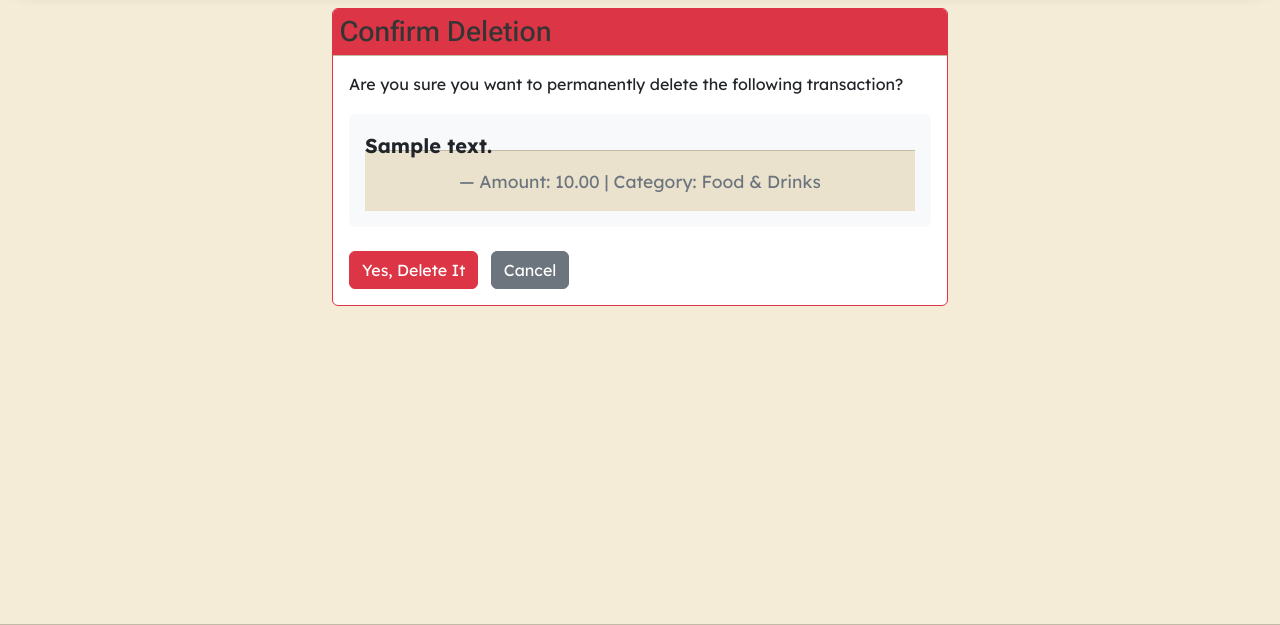
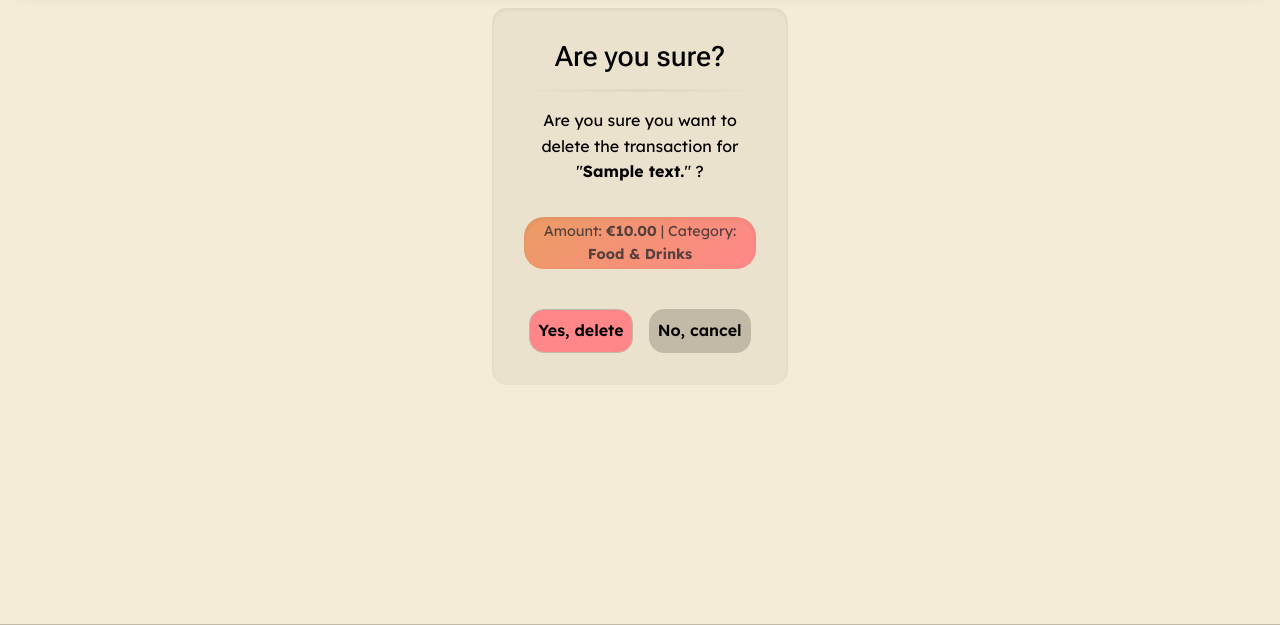
Before and after one commit to mlucasmichel/finantial-map-app, a Django app: page /transactions/delete/1/ in a window 1280 px wide. Shown: the part 88-713 px from the top of the page. Run offline with Django 4.2, Linux system fonts and the light colour scheme; a user stored in the database is signed in; data comes from the database, SQL or seed files in the repository; tables that the repository leaves empty hold one stand-in row (values such as "Sample post"); some libraries are stand-ins or nearby versions.

Commit message:
Refactor transaction deletion confirmation page

```diff
--- a/budget/templates/budget/transaction_confirm_delete.html
+++ b/budget/templates/budget/transaction_confirm_delete.html
@@ -1,28 +1,31 @@
 {% extends 'base.html' %}
-{% block title %}Delete Transaction{% endblock title %}
+{% load static %}
+{% load i18n %}
+
+{% block title %}{% trans "Delete Transaction" %}{% endblock title %}
 
 {% block content %}
-<div class="row justify-content-center">
-    <div class="col-md-6">
-        <div class="card border-danger">
-            <div class="card-header bg-danger text-white">
-                <h3 class="mb-0">Confirm Deletion</h3>
-            </div>
-            <div class="card-body">
-                <p class="card-text">Are you sure you want to permanently delete the following transaction?</p>
+<section id="transaction-delete-section" class="h-100 d-flex flex-column">
+    <div class="row my-auto justify-content-center">
+        <div class="col-sm-6 col-md-6 col-lg-4 col-xl-3 col-xxl-3">
+            <div class="main-card">
+                <div class="p-4 text-center">
+                    <h1 class="h3">Are you sure?</h1>
+                    <hr>
+                    <p>Are you sure you want to delete the transaction for "<strong>{{ object.description }}</strong>" ?</p>
+                    <div class="w-100 d-flex justify-content-center pt-3">
+                        <p class="text-bubble text-muted">Amount: <strong>€{{ object.amount }}</strong> | Category: <strong>{{ object.category.name }}</strong></p>
+                    </div>
 
-                <blockquote class="blockquote mb-0 p-3 bg-light rounded">
-                    <p class="mb-1 fw-bold">{{ object.description }}</p>
-                    <footer class="blockquote-footer">Amount: {{ object.amount }} | Category: {{ object.category.name }}</footer>
-                </blockquote>
-
-                <form method="post" class="mt-4">
-                    {% csrf_token %}
-                    <button type="submit" class="btn btn-danger me-2">Yes, Delete It</button>
-                    <a href="{% url 'transaction_list' %}" class="btn btn-secondary">Cancel</a>
-                </form>
+                    <form method="post" class="mt-4 d-flex justify-content-center gap-3">
+                        {% csrf_token %}
+                        <button type="submit" class="button delete-btn">Yes, delete</button>
+                        <a href="{% url 'transaction_list' %}" class="button secondary-btn">No, cancel</a>
+                    </form>
+                </div>
             </div>
         </div>
     </div>
-</div>
+
+</section>
 {% endblock content %}
```
